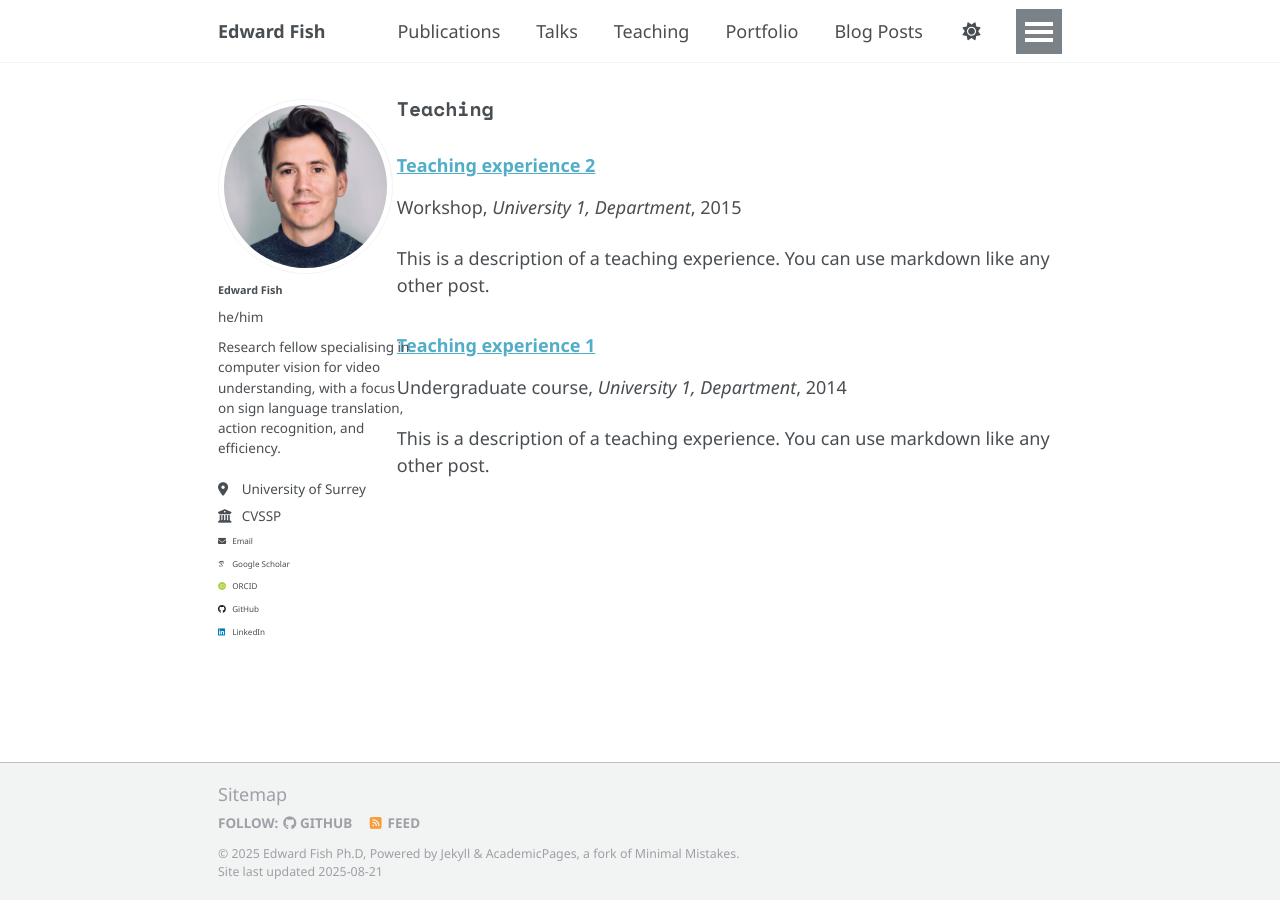
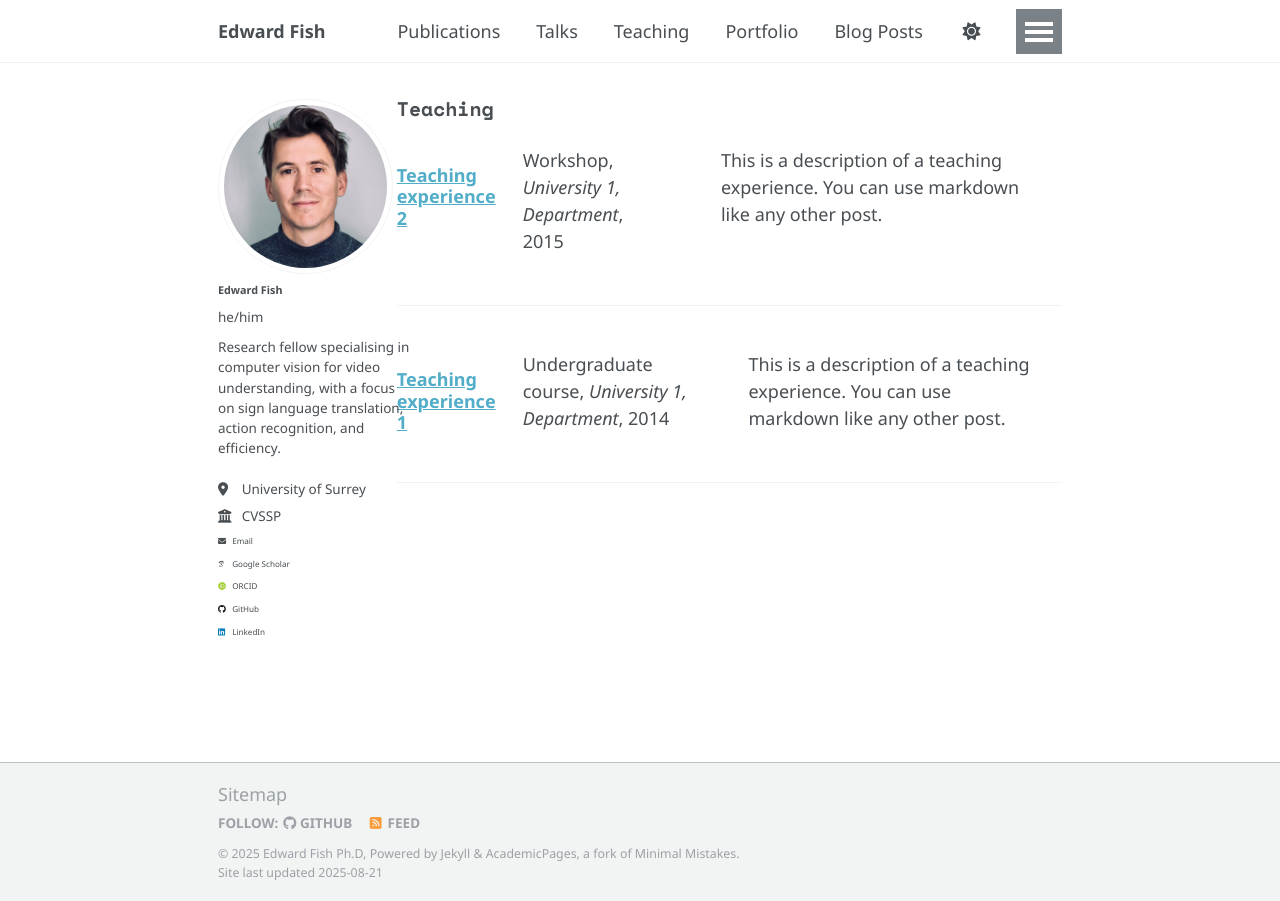
Before and after one commit to ed-fish/ed-fish.github.io, a Jekyll site: the page built from _pages/teaching.html, in a window 1280 px wide. Built offline with Jekyll 4.4.1, drawn with Linux system fonts in a browser that asks for light colours; some web fonts are replaced.

Commit message:
Update main.scss

```diff
--- a/assets/css/main.scss
+++ b/assets/css/main.scss
@@ -14,7 +14,7 @@ $global-font-family: $noto-sans;
 $headings-font-family: $space-mono;
 
 // 3. Set the font weight for the body text
-$base-font-weight: 200;
+$base-font-weight: 150;
 
 /* --- End of Custom Font Settings --- */
 
@@ -51,3 +51,23 @@ $base-font-weight: 200;
     "vendor/font-awesome/brands",
     "vendor/magnific-popup/magnific-popup"
 ;
+
+.list__item {
+  /* Adds a line and space between each publication */
+  border-bottom: 1px solid #f2f3f3; /* A light gray line */
+  padding-bottom: 1.5em;           /* Space below the line */
+  margin-bottom: 1.5em;            /* Space before the next item's line */
+}
+
+/* On the homepage, ensure image and text are always side-by-side */
+.archive__item {
+  display: flex;           /* Use flexbox for layout */
+  align-items: flex-start; /* Align items to the top */
+  gap: 1.5em;              /* Adds space between the image and the text */
+}
+
+.archive__item-thumb {
+  /* Makes the image thumbnail smaller and prevents it from shrinking */
+  flex-shrink: 0;
+  max-width: 120px;
+}
```
